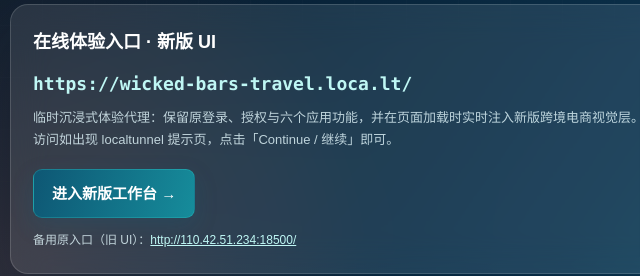
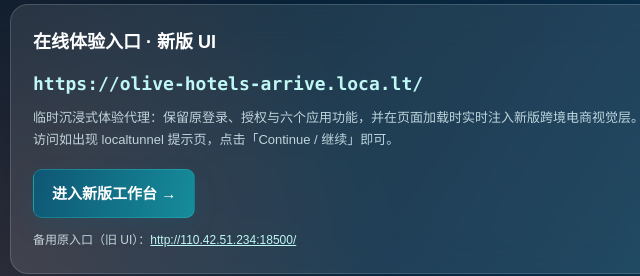
Before and after one commit to Ai-Kaffey/ai-workbench-showcase, a plain HTML site: page experience.html in a window 1280 px wide. Shown: the part 235-511 px from the top of the page, 114-754 px from the left. Drawn offline with Linux system fonts and the light colour scheme.

```diff
--- a/experience.html
+++ b/experience.html
@@ -50,9 +50,9 @@
     <div class="hero-grid">
       <section class="access">
         <h2>在线体验入口 · 新版 UI</h2>
-        <a class="url" href="https://wicked-bars-travel.loca.lt/" target="_blank" rel="noopener">https://wicked-bars-travel.loca.lt/</a>
+        <a class="url" href="https://olive-hotels-arrive.loca.lt/" target="_blank" rel="noopener">https://olive-hotels-arrive.loca.lt/</a>
         <p style="margin-top:10px;color:rgba(225,245,250,.72);font-size:13px">临时沉浸式体验代理：保留原登录、授权与六个应用功能，并在页面加载时实时注入新版跨境电商视觉层。首次访问如出现 localtunnel 提示页，点击「Continue / 继续」即可。</p>
-        <a class="btn" href="https://wicked-bars-travel.loca.lt/" target="_blank" rel="noopener">进入新版工作台 →</a>
+        <a class="btn" href="https://olive-hotels-arrive.loca.lt/" target="_blank" rel="noopener">进入新版工作台 →</a>
         <p style="margin-top:12px;color:rgba(225,245,250,.66);font-size:12px">备用原入口（旧 UI）：<a href="http://110.42.51.234:18500/" target="_blank" rel="noopener" style="color:#bff7f4">http://110.42.51.234:18500/</a></p>
       </section>
       <section class="account">
```
